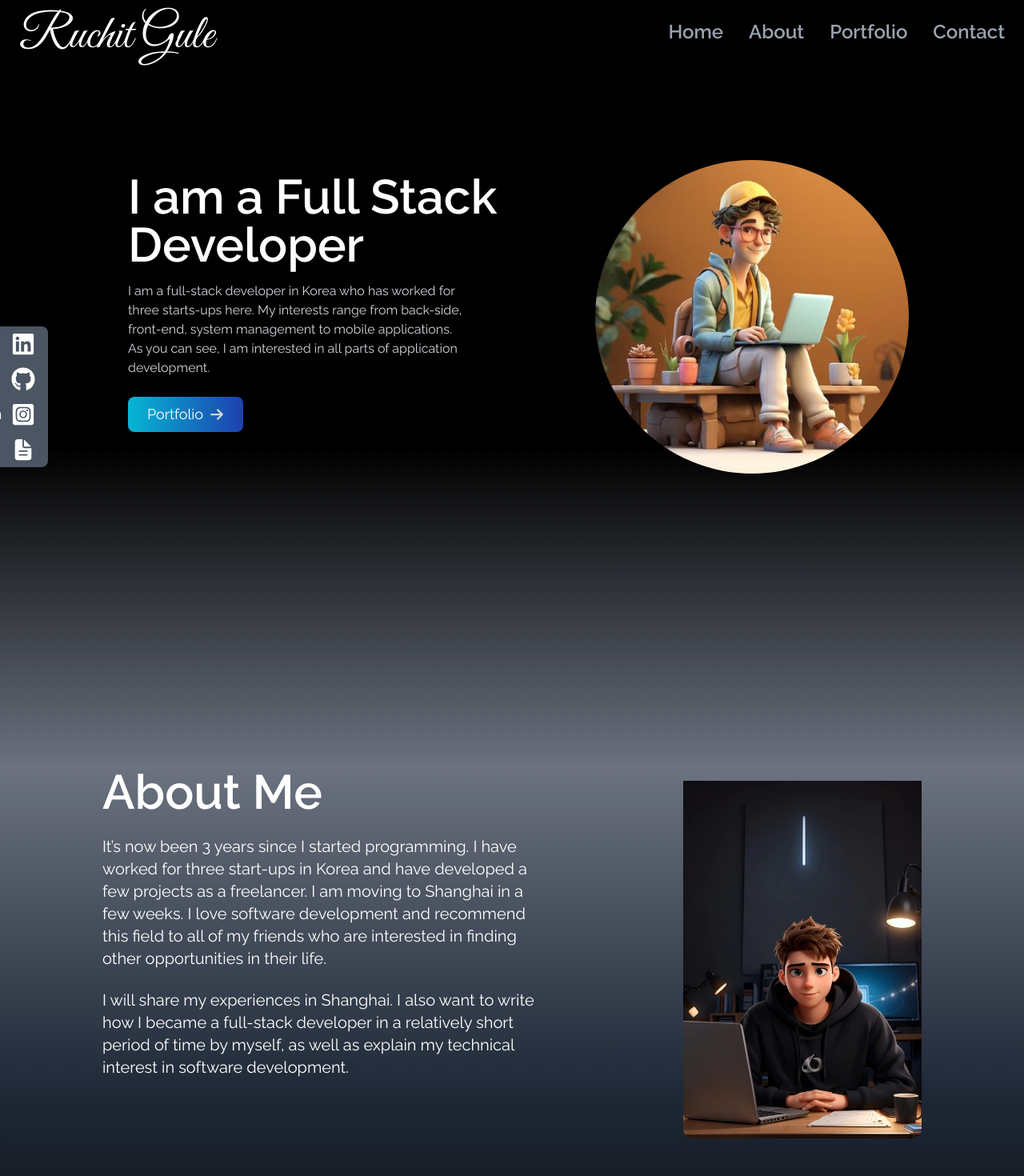
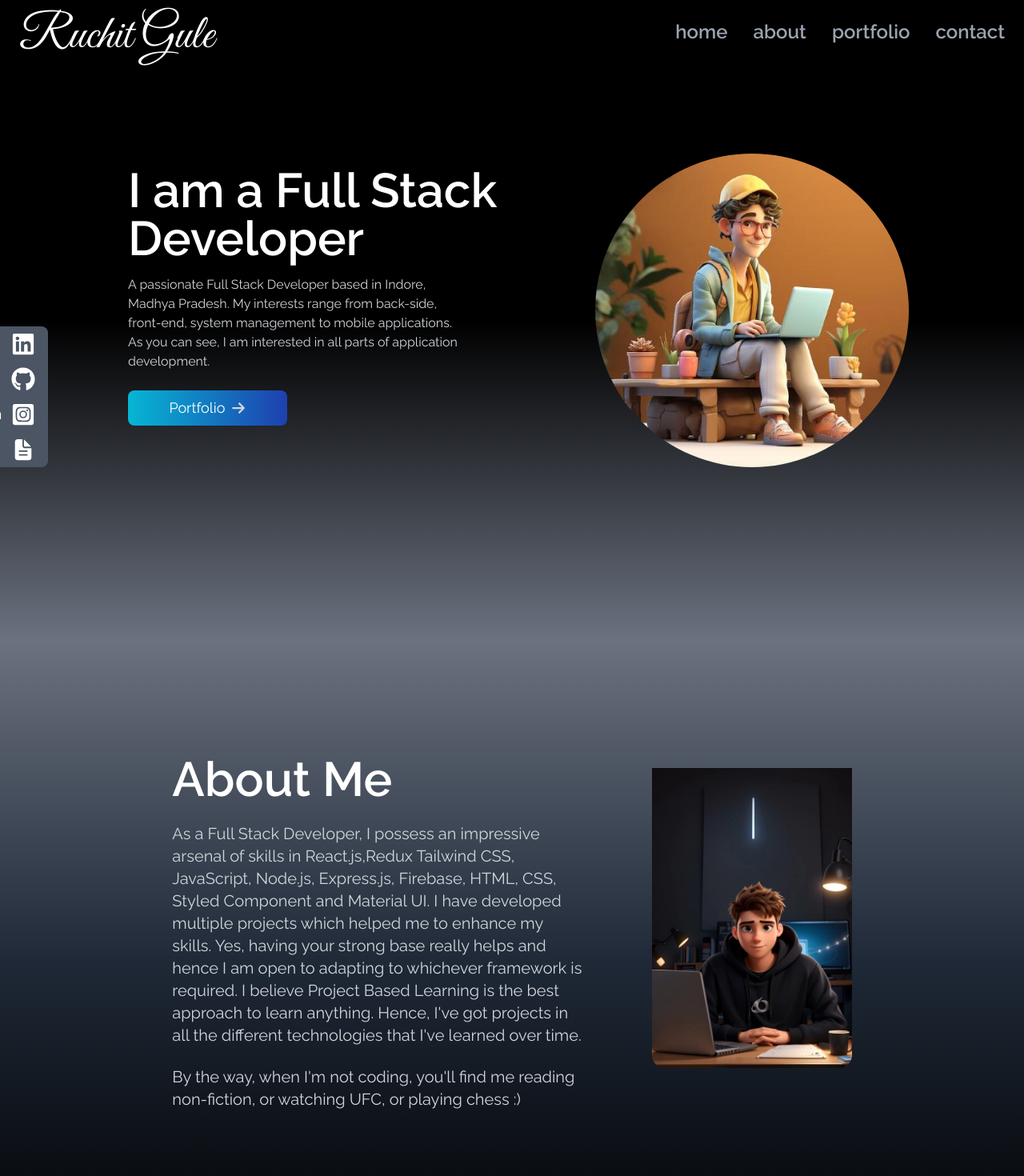
Before and after one commit to ruchhit24/portfolio, a React (Create React App) app: page / in a window 1280 px wide. Shown: the top 1470 px of the page at 80% size. Built offline with nearby package versions, Linux system fonts and the light colour scheme.

Commit message:
fixed some bugs

```diff
--- a/package.json
+++ b/package.json
@@ -10,6 +10,7 @@
     "react-dom": "^18.2.0",
     "react-icons": "^5.0.1",
     "react-scripts": "5.0.1",
+    "react-scroll": "^1.9.0",
     "web-vitals": "^2.1.4"
   },
   "scripts": {
--- a/src/App.js
+++ b/src/App.js
@@ -1,5 +1,6 @@
 import About from "./components/About";
 import Contact from "./components/Contact";
+import Footer from "./components/Footer";
 import Home from "./components/Home";
 import Navbar from "./components/Navbar";
 import Projects from "./components/Projects";
@@ -16,7 +17,7 @@ function App() {
        <Technology/>
        <Projects/>
        <Contact/>
-
+       <Footer/>
         <SocialLinks/>
        </>
   );
--- a/src/components/About.js
+++ b/src/components/About.js
@@ -1,28 +1,39 @@
 import React from "react";
-import about from "../assets/images/about.jpg"
+import about from "../assets/images/about.jpg";
 const About = () => {
   return (
-    <div className="w-full h-screen bg-gradient-to-b from-gray-500 via-gray-800 to-black text-white">
-      <div className=" max-w-screen-lg h-full mx-auto flex ">
-        <div>
+    <div
+      name="about"
+      className="w-full h-screen bg-gradient-to-b from-gray-500 via-gray-800 to-black text-white pt-36"
+    >
+      <div className=" max-w-screen-lg h-full mx-auto flex justify-evenly ">
+        <div className="w-[50%]">
           <h2 className="text-6xl font-semibold pb-6">About Me</h2>
-          <p className="text-xl w-3/4">
-            It’s now been 3 years since I started programming. I have worked for
-            three start-ups in Korea and have developed a few projects as a
-            freelancer. I am moving to Shanghai in a few weeks. I love software
-            development and recommend this field to all of my friends who are
-            interested in finding other opportunities in their life.
+          <p className="text-xl  text-gray-300">
+            As a Full Stack Developer, I possess an impressive arsenal of skills
+            in React.js,Redux Tailwind CSS, JavaScript, Node.js, Express.js,
+            Firebase, HTML, CSS, Styled Component and Material UI. I have
+            developed multiple projects which helped me to enhance my skills.
+            Yes, having your strong base really helps and hence I am open to
+            adapting to whichever framework is required. I believe Project Based
+            Learning is the best approach to learn anything. Hence, I've got
+            projects in all the different technologies that I've learned over
+            time.
           </p>
           <br />
-          <p className="text-xl w-3/4">
-            I will share my experiences in Shanghai. I also want to write how I
-            became a full-stack developer in a relatively short period of time
-            by myself, as well as explain my technical interest in software
-            development.
+          <p className="text-xl text-gray-300">
+            By the way, when I'm not coding, you'll find me reading non-fiction,
+            or watching UFC, or playing chess :)
           </p>
         </div>
         <div>
-          <img src={about} alt="about photo" width={1200} height={800} className="rounded-xl pt-4"/>
+          <img
+            src={about}
+            alt="about photo"
+            width={250}
+            height={250}
+            className="rounded-2xl pt-4"
+          />
         </div>
       </div>
     </div>
--- a/src/components/Contact.js
+++ b/src/components/Contact.js
@@ -2,7 +2,7 @@ import React from "react";
 import contact from "../assets/images/contact.jpg";
 const Contact = () => {
   return (
-    <div className="w-full h-screen bg-gradient-to-b from-gray-900 to-black text-white">
+    <div name='contact' className="w-full h-screen bg-gradient-to-b from-gray-900 to-black text-white pt-36">
       <div className="max-w-screen-lg h-screen mx-auto flex justify-evenly">
         <div>
           <div>
--- /dev/null
+++ b/src/components/Footer.js
@@ -0,0 +1,11 @@
+import React from 'react'
+
+const Footer = () => {
+  return (
+    <div className='w-full h-screen bg-black'>
+        <div></div>
+    </div>
+  )
+}
+
+export default Footer
--- a/src/components/Home.js
+++ b/src/components/Home.js
@@ -1,17 +1,19 @@
 import React from "react";
 import profile from "../assets/images/avatar.jpg"
 import { FaArrowRight } from "react-icons/fa6";
+import { Link } from "react-scroll";
 const Home = () => {
   return (
-    <div className="w-full h-screen bg-gradient-to-b from-black via-black to-gray-500">
-      <div className="max-w-screen-lg h-full mx-auto p-4 pt-6 flex">
+    <div name='home' className="w-full h-screen bg-gradient-to-b from-black via-black to-gray-500">
+      <div className="max-w-screen-lg h-full mx-auto p-4 pt-44 flex">
         <div className="w-3/5 p-2 m-2">
           <div className="text-white text-4xl md:text-6xl font-semibold md:py-4">I am a Full Stack Developer</div>
-          <p className="w-3/4 text-gray-300 hidden md:block">I am a full-stack developer in Korea who has worked for three starts-ups here. My interests range from back-side, front-end, system management to mobile applications. As you can see, I am interested in all parts of application development.</p>
-          <button className="group p-2 mt-6 bg-gradient-to-r from-cyan-500 to-blue-800 text-white cursor-pointer rounded-lg px-6 flex items-center text-lg">
+          <p className="w-3/4 text-gray-300 hidden md:block">A passionate Full Stack Developer based in
+Indore, Madhya Pradesh. My interests range from back-side, front-end, system management to mobile applications. As you can see, I am interested in all parts of application development.</p>
+          <Link to="portfolio" smooth duration={1000} className="group p-2 mt-6 bg-gradient-to-r from-cyan-500 to-blue-800 text-white cursor-pointer rounded-lg w-[35%] text-lg flex items-center justify-center">
            Portfolio
           <span className="ml-2 text-gray-300 group-hover:rotate-90 duration-300"><FaArrowRight /></span>
-          </button>
+          </Link>
         </div>
         <div className="mt-4">
         <img src={profile} alt="profile image" width={400} height={400}
--- a/src/components/Navbar.js
+++ b/src/components/Navbar.js
@@ -1,34 +1,35 @@
 import React, { useState } from "react";
 import { FaBars, FaBeer, FaTimes } from "react-icons/fa";
+import { Link } from "react-scroll";
 const Navbar = () => {
     const[toggle,setToggle] = useState(false);
   const list = [
     {
       id: 1,
-      link: "Home",
+      link: "home",
     },
     {
       id: 2,
-      link: "About",
+      link: "about",
     },
 
     {
       id: 3,
-      link: "Portfolio",
+      link: "portfolio",
     },
     {
       id: 4,
-      link: "Contact",
+      link: "contact",
     },
   ];
   return (
-    <div className="w-full h-20 md:h-40 bg-black text-white">
-      <div className="flex justify-between w-full h-40">
-        <h2 className="font-headingFont hidden md:block text-5xl md:text-6xl p-4 px-6">Ruchit Gule</h2>
+    <div className="w-full h-20 md:h-24 bg-black text-white fixed">
+      <div className="flex justify-between w-full h-20">
+        <h2 className="font-headingFont hidden md:block text-5xl md:text-6xl p-4 px-6 cursor-pointer">Ruchit Gule</h2>
         <ul className="hidden md:flex pt-6 gap-8 text-2xl pr-6">
           {list.map((compo) => (
             <li key={compo.id} className="cursor-pointer text-gray-400 hover:text-white hover:scale-105 duration-200 font-semibold">
-              {compo.link}
+              <Link to={compo.link} smooth duration={1000}>{compo.link}</Link>
             </li>
           ))}
         </ul>
--- a/src/components/Projects.js
+++ b/src/components/Projects.js
@@ -2,7 +2,7 @@ import React from 'react'
 import netflix from "../assets/images/netflix.png"
 const Projects = () => {
   return (
-    <div className='w-full h-screen bg-gradient-to-b from bg-gray-900 via-gray-800 to-black text-white'>
+    <div name='portfolio' className='w-full h-screen bg-gradient-to-b from bg-gray-900 via-gray-800 to-black text-white pt-36'>
         <div className='max-w-screen-lg h-screen mx-auto'>
             <div>
                 <p className='text-6xl font-semibold'>Portfolio</p>
@@ -27,7 +27,7 @@ const Projects = () => {
             </div>
             <div>
                 <img src="https://duet-cdn.vox-cdn.com/thumbor/0x0:1494x840/750x500/filters:focal(220x120:221x121):format(webp)/cdn0.vox-cdn.com/uploads/chorus_asset/file/8449755/New_Dark_Theme.png" alt='bfb' className='h-[230px] w-fit rounded-2xl cursor-pointer hover:scale-105 duration-500'></img>
-                <div className='flex justify-evenly pt-6'>
+                <div className='flex justify-evenly pt-2'>
                 <button className='p-2 mt-6 bg-gradient-to-r from-cyan-500 to-blue-800 text-white cursor-pointer rounded-lg px-6 flex flex-row items-center text-lg'>Demo</button>
                 <button className='p-2 mt-6 bg-gradient-to-r from-cyan-500 to-blue-800 text-white cursor-pointer rounded-lg px-6 flex flex-row items-center text-lg'>Live</button>
                 </div>
```
Also changed, not shown: 1 other file (tests, documents, lock files or other folders).
